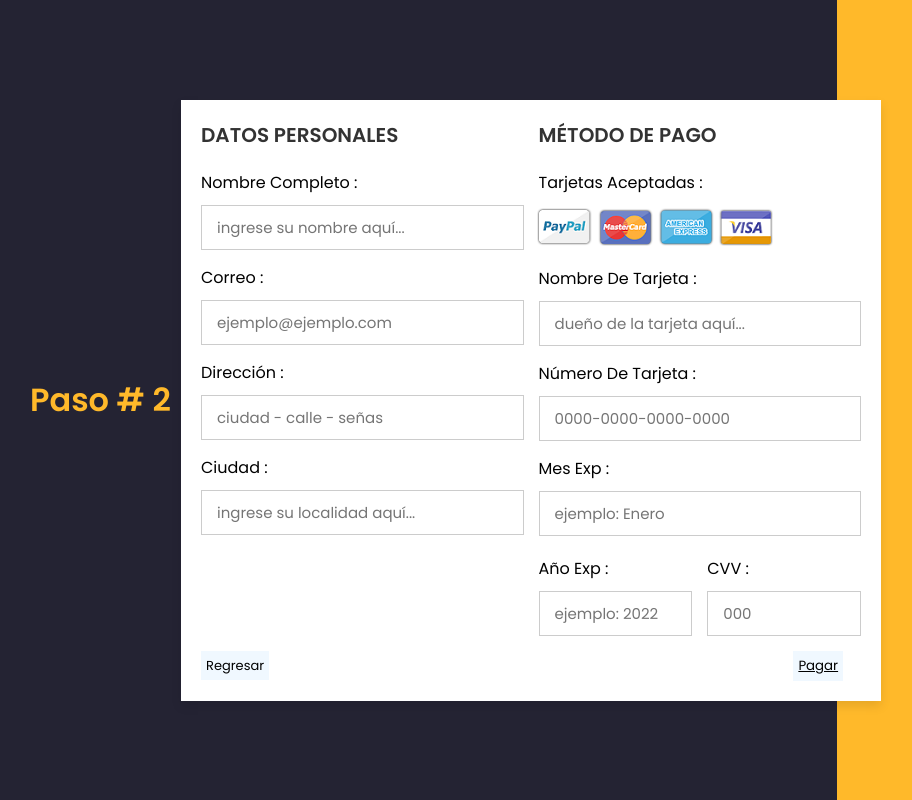
After one commit to frgaitan24/basebooking, a PHP site: page /pasarela_pagos.php in a window 1280 px wide. The commit adds this page. Shown: the whole page, without its empty margins (187-1099 px from the left). Run offline with PHP 8.4, Linux system fonts and the light colour scheme.

Commit message:
add: ajustes

```diff
--- /dev/null
+++ b/CSS/botonSubmit.css
@@ -0,0 +1,31 @@
+.btn_regresar{
+    background-color: aliceblue;
+    border: 0px;
+    padding: 5px;
+    margin-right: 50px;
+
+}
+
+.btn_siguiente{
+    background-color: aliceblue;
+    border: 0px;
+    padding: 5px;
+    margin-left: 130px;
+}
+
+
+.regresar{
+    background-color: aliceblue;
+    border: 0px;
+    padding: 5px;
+    margin-right: 50px;
+    font-size: 13px;
+}
+
+.pagar{
+    background-color: aliceblue;
+    border: 0px;
+    padding: 5px;
+    margin-left: 470px;
+    text-decoration: underline;
+}
--- /dev/null
+++ b/CSS/pasarela_pagos.css
@@ -0,0 +1,112 @@
+@import url('https://fonts.googleapis.com/css2?family=Poppins:wght@100;300;400;500;600&display=swap');
+
+* {
+    font-family: 'Poppins', sans-serif;
+    margin: 0;
+    padding: 0;
+    box-sizing: border-box;
+    outline: none;
+    border: none;
+    text-transform: capitalize;
+    transition: all .2s linear;
+}
+
+.container {
+    display: flex;
+    justify-content: center;
+    align-items: center;
+    padding: 25px;
+    min-height: 100vh;
+    background: linear-gradient(90deg, #242333 80%, #ffb92a 20%);
+}
+
+.container form {
+    padding: 20px;
+    width: 700px;
+    background: #fff;
+    box-shadow: 0 5px 10px rgba(0, 0, 0, .1);
+}
+
+.container form .row {
+    display: flex;
+    flex-wrap: wrap;
+    gap: 15px;
+}
+
+.container form .row .col {
+    flex: 1 1 250px;
+}
+
+.container form .row .col .title {
+    font-size: 20px;
+    color: #333;
+    padding-bottom: 5px;
+    text-transform: uppercase;
+}
+
+.container form .row .col .inputBox {
+    margin: 15px 0;
+}
+
+.container form .row .col .inputBox span {
+    margin-bottom: 10px;
+    display: block;
+}
+
+.container form .row .col .inputBox input {
+    width: 100%;
+    border: 1px solid #ccc;
+    padding: 10px 15px;
+    font-size: 15px;
+    text-transform: none;
+}
+
+.container form .row .col .inputBox input:focus {
+    border: 1px solid #000;
+}
+
+.container form .row .col .flex {
+    display: flex;
+    gap: 15px;
+}
+
+.container form .row .col .flex .inputBox {
+    margin-top: 5px;
+}
+
+.container form .row .col .inputBox img {
+    height: 34px;
+    margin-top: 5px;
+    filter: drop-shadow(0 0 1px #000);
+}
+
+.container form .submit-btn {
+    width: 100%;
+    padding: 12px;
+    font-size: 17px;
+    background: #27ae60;
+    color: #fff;
+    margin-top: 5px;
+    cursor: pointer;
+    text-decoration: none;
+
+}
+
+.container form .submit-btn:hover {
+    background: #2ecc71;
+}
+
+.container h1{
+    color: #ffb92a;
+    padding: 5px;
+    margin-right: 5px;
+}
+
+a{
+text-decoration: none;
+border: none;
+padding: 4px;
+cursor: pointer;
+color: #000000;
+text-align: center;
+}
--- /dev/null
+++ b/JS/pasarela_pagos.js
@@ -0,0 +1,4 @@
+function captura(){
+var nombrecompleto = document.getElementById("nombrecompl").value;
+alert (nombrecompleto)
+}
--- /dev/null
+++ b/pasarela_pagos.php
@@ -0,0 +1,97 @@
+<?php
+session_start();
+$_SESSION['theatre_n'] = null;
+$_SESSION['timer'] = null;
+?>
+
+<!DOCTYPE html>
+<html lang="en">
+
+<head>
+
+    <meta charset="UTF-8">
+    <meta http-equiv="X-UA-Compatible" content="IE=edge">
+    <meta name="viewport" content="width=device-width, initial-scale=1.0">
+    <link rel="stylesheet" href="CSS/pasarela_pagos.css">
+    <link rel="stylesheet" href="CSS/botonSubmit.css">
+    <title>Pasarela de pagos</title>
+</head>
+
+<body>
+
+    <div class="container">
+        <h1 class="title_paso2" id="title_paso2">Paso # 2</h1>
+
+        <form action="../PHP/pagos.php" method="POST">
+
+            <div class="row">
+
+                <div class="col">
+
+                    <h3 class="title">Datos personales</h3>
+
+                    <div class="inputBox">
+                        <span>Nombre completo :</span>
+                        <input type="text" placeholder="ingrese su nombre aquí..." name="nombre" required>
+                    </div>
+                    <div class="inputBox">
+                        <span>Correo :</span>
+                        <input type="email" placeholder="ejemplo@ejemplo.com" name="correo" required>
+                    </div>
+                    <div class="inputBox">
+                        <span>Dirección :</span>
+                        <input type="text" placeholder="ciudad - calle - señas" name="direccion" required>
+                    </div>
+                    <div class="inputBox">
+                        <span>Ciudad :</span>
+                        <input type="text" placeholder="ingrese su localidad aquí..." name="ciudad" required>
+                    </div>
+
+                </div>
+
+                <div class="col">
+
+                    <h3 class="title">Método de Pago</h3>
+
+                    <div class="inputBox">
+                        <span>Tarjetas aceptadas :</span>
+                        <img src="IMG/card_img.png" alt="">
+                    </div>
+                    <div class="inputBox">
+                        <span>Nombre de Tarjeta :</span>
+                        <input type="text" placeholder="dueño de la tarjeta aquí..." name="nombretarjeta" required>
+                    </div>
+                    <div class="inputBox">
+                        <span>Número de tarjeta :</span>
+                        <input type="number" placeholder="0000-0000-0000-0000" name="numerotarjeta" required>
+                    </div>
+                    <div class="inputBox">
+                        <span>Mes exp :</span>
+                        <input type="text" placeholder="ejemplo: Enero" name="mesexpiracion" required>
+                    </div>
+
+                    <div class="flex">
+                        <div class="inputBox">
+                            <span>Año exp :</span>
+                            <input type="text" placeholder="ejemplo: 2022" name="fechaexpiracion" required>
+                        </div>
+                        <div class="inputBox">
+                            <span>CVV :</span>
+                            <input type="number" placeholder="000" name="cvv" required>
+                        </div>
+                    </div>
+
+                </div>
+
+            </div>
+            <a href="booking.php" name="regresar" value="regresar" class="regresar">Regresar</a>
+
+            <button type="submit" name="pagar" value="pagar" id="pagar" class="pagar">Pagar</button>
+        </form>
+
+    </div>
+    <script src="JS/pasarela_pagos.js"></script>
+    <script src="JS/functions_asientos.js"></script>
+</body>
+
+</html>
```
Also changed, not shown: JS/functions_asientos.js (added, +101 -0 lines), pagos.php (added, +50 -0 lines), ticket.php (+2 -7 lines).
